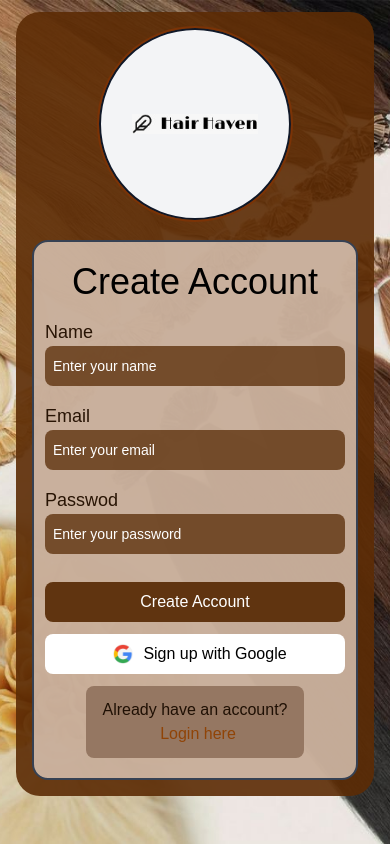
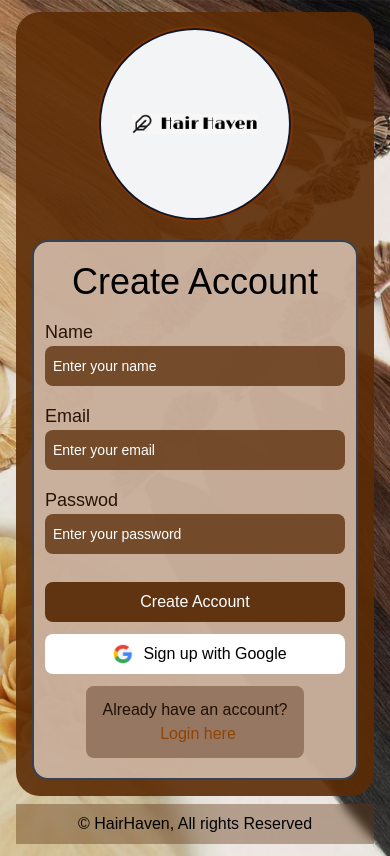
Before and after one commit to RabbiXX/Sydani-E_Commerce-, a Next.js app in the folder E-FRONTEND/my_app/: page /signup in a window 390 px wide. Built offline with nearby package versions, Linux system fonts and the light colour scheme.

Commit message:
Added footer and changed p tag to label tag for accessibility

```diff
--- a/E-FRONTEND/my_app/app/forgot-password/page.tsx
+++ b/E-FRONTEND/my_app/app/forgot-password/page.tsx
@@ -1,4 +1,4 @@
-export default function SignupPage() {
+export default function ForgotPasswordPage() {
   return (
     <div className="w-full min-h-screen py-3 px-4 flex flex-col items-center justify-between bg-[url('/images/hairbundle.jpg')] bg-cover bg-center">
       <div className="max-w-md ">
--- a/E-FRONTEND/my_app/app/login/page.tsx
+++ b/E-FRONTEND/my_app/app/login/page.tsx
@@ -1,7 +1,7 @@
-export default function SignupPage() {
+export default function LoginPage() {
   return (
     <div className="w-full min-h-screen py-3 px-4 bg-[url('/images/background.jpg')] bg-cover bg-center">
-      <div className="max-w-5xl p-4 mx-auto grid grid-cols-1 md:grid-cols-2 items-center rounded-3xl bg-[#5c2c05]/90">
+      <div className="mb-2 max-w-5xl p-4 mx-auto grid grid-cols-1 md:grid-cols-2 items-center rounded-3xl bg-[#5c2c05]/90">
         <div className="w-48 sm:w-64 md:w-80 aspect-square rounded-full  mx-auto flex justify-center items-center outline-2 outline-amber-900 bg-gray-100 border-2  border-gray-900">
           <div className="w-2/3 aspect-square"><img className="w-full h-full object-contain" src="/images/logo.jpg" alt="Logo" /></div>
         </div>
@@ -42,8 +42,14 @@ export default function SignupPage() {
             </div>
           </div>
         </div>
-
       </div>
+      <footer className="w-full mt-auto bg-[#603410]/40 text-white backdrop-blur-xs py-2">
+        <div className="max-w-full mx-auto text-center px-6">
+          <p className="text-center text-black">
+            &copy; HairHaven, All rights Reserved
+          </p>
+        </div>
+      </footer>
     </div>
   );
 }
--- a/E-FRONTEND/my_app/app/signup/page.tsx
+++ b/E-FRONTEND/my_app/app/signup/page.tsx
@@ -1,7 +1,7 @@
 export default function SignupPage() {
   return (
     <div className="w-full min-h-screen py-3 px-4 bg-[url('/images/background.jpg')] bg-cover bg-center">
-      <div className="max-w-5xl p-4 mx-auto grid grid-cols-1 md:grid-cols-2 items-center rounded-3xl bg-[#5c2c05]/90">
+      <div className="mb-2 max-w-5xl p-4 mx-auto grid grid-cols-1 md:grid-cols-2 items-center rounded-3xl bg-[#5c2c05]/90">
         <div className="w-48 sm:w-64 md:w-80 aspect-square rounded-full  mx-auto flex justify-center items-center outline-2 outline-amber-900 bg-gray-100 border-2  border-gray-900">
           <div className="w-2/3 aspect-square"><img className="w-full h-full object-contain" src="/images/logo.jpg" alt="Logo" /></div>
         </div>
@@ -37,8 +37,14 @@ export default function SignupPage() {
             </div>
           </div>
         </div>
-
       </div>
+      <footer className="w-full mt-auto bg-[#603410]/40 text-white backdrop-blur-xs py-2">
+        <div className="max-w-full mx-auto text-center px-6">
+          <p className="text-center text-black">
+            &copy; HairHaven, All rights Reserved
+          </p>
+        </div>
+      </footer>
     </div>
   );
 }
```
